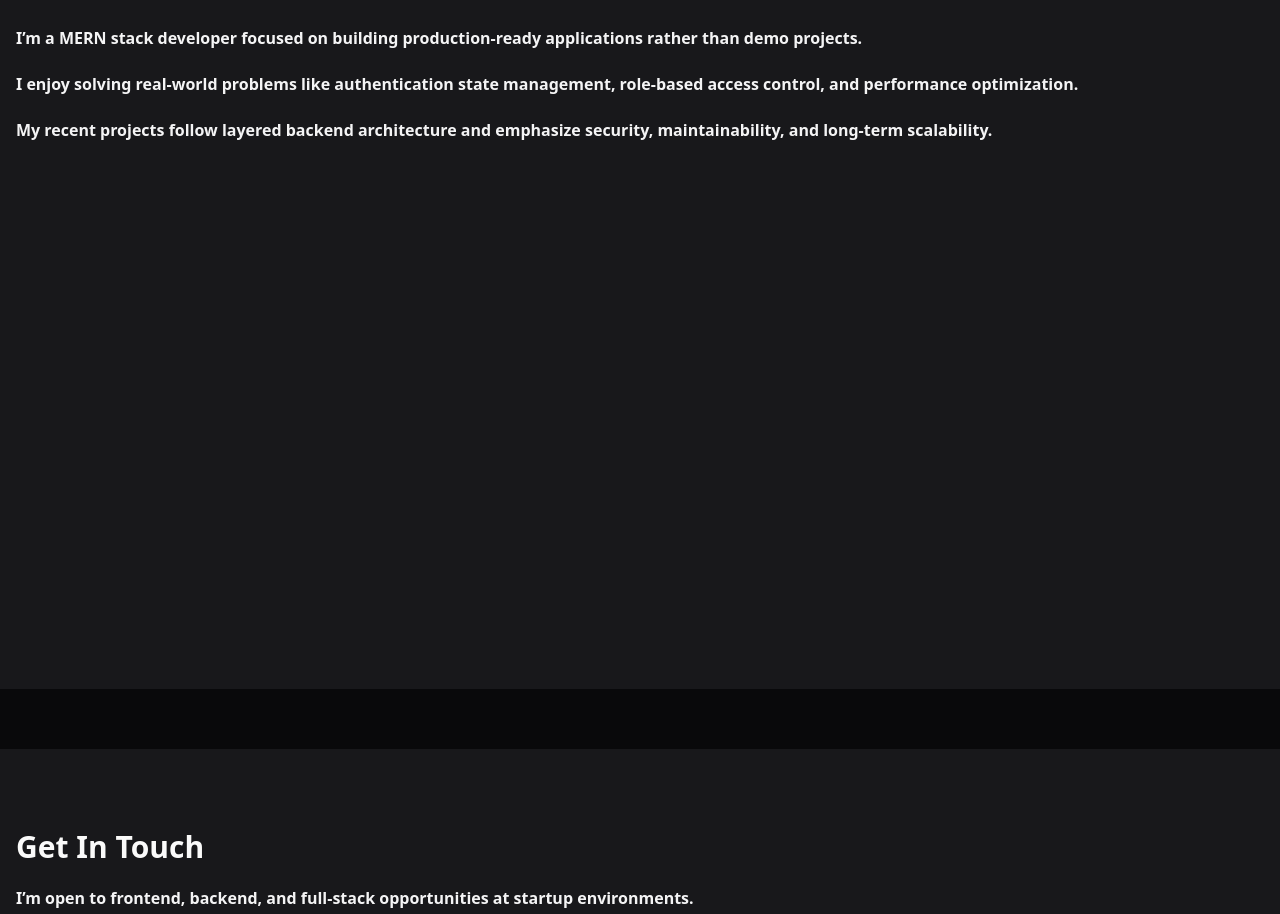
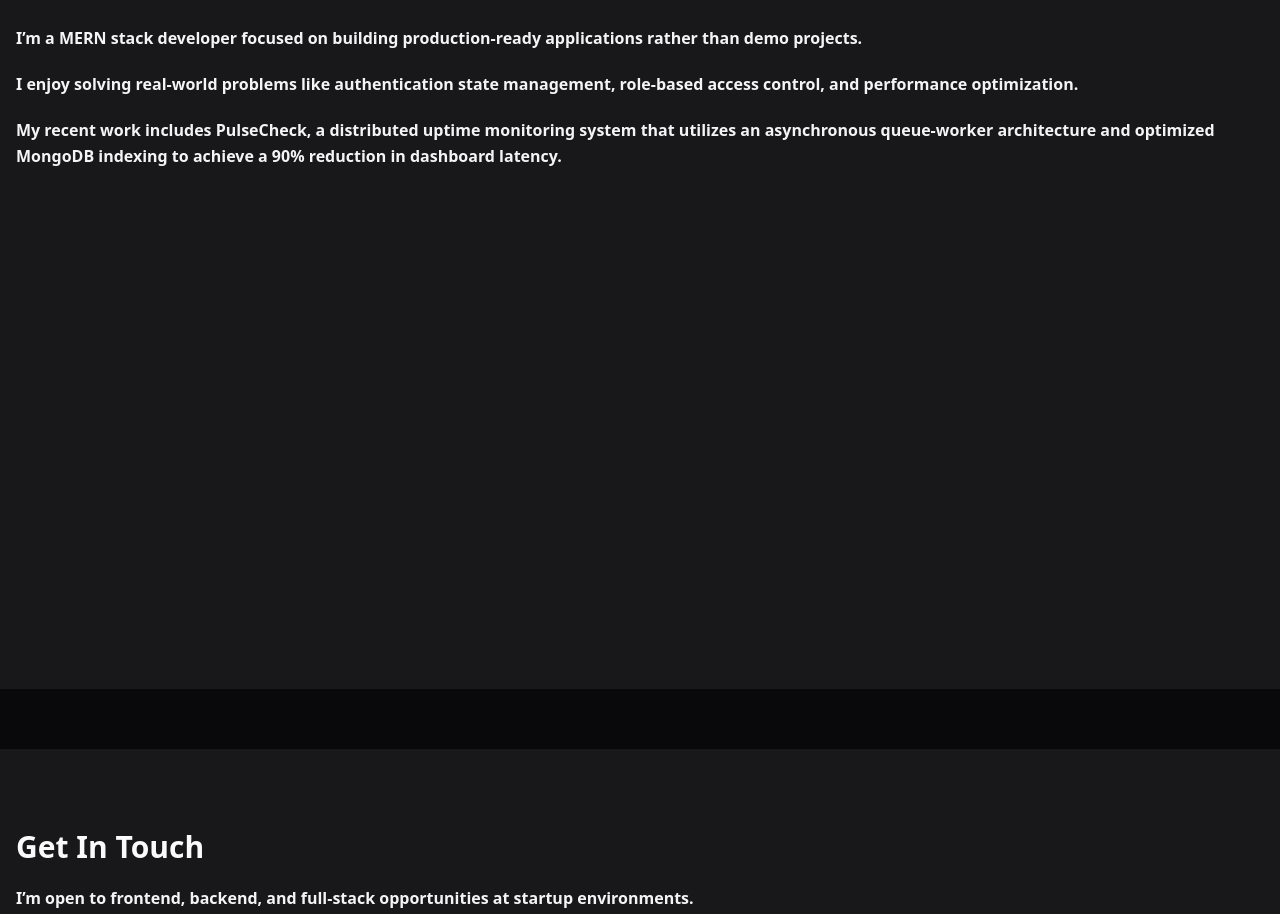
Before and after one commit to Vishwas2607/portfolio, a React (Vite) app: page / in a window 1280 px wide. Shown: the part 2993-3907 px from the top of the page. Built offline with nearby package versions, Linux system fonts and the light colour scheme.

Commit message:
refactor: change about me details

```diff
--- a/src/components/About.tsx
+++ b/src/components/About.tsx
@@ -10,7 +10,7 @@ export default function About() {
             <motion.div variants={item} className="body-text primary-text flex flex-col gap-5">
               <motion.p variants={item}>I’m a MERN stack developer focused on building production-ready applications rather than demo projects.</motion.p>
               <motion.p variants={item}>I enjoy solving real-world problems like authentication state management, role-based access control, and performance optimization.</motion.p>
-              <motion.p variants={item}>My recent projects follow layered backend architecture and emphasize security, maintainability, and long-term scalability.</motion.p>
+              <motion.p variants={item}>My recent work includes PulseCheck, a distributed uptime monitoring system that utilizes an asynchronous queue-worker architecture and optimized MongoDB indexing to achieve a 90% reduction in dashboard latency.</motion.p>
             </motion.div>
       </FramerWrapper>
     )
```
